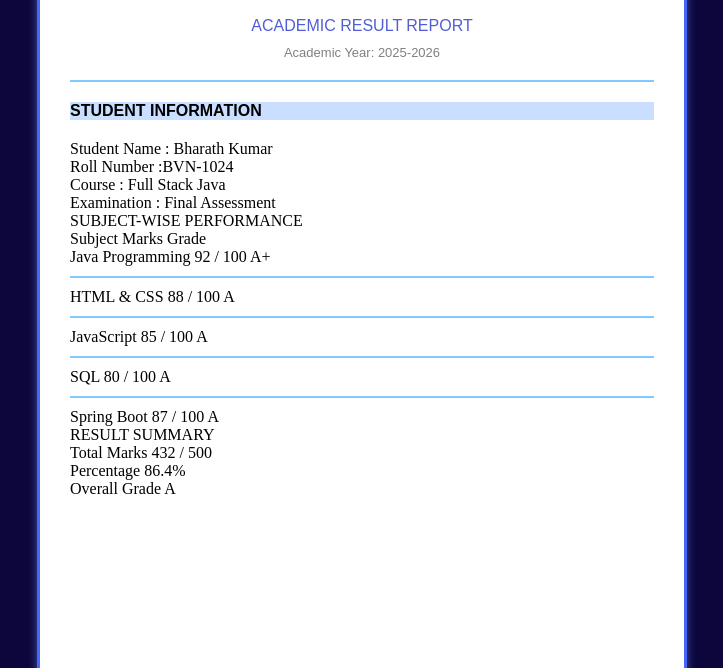
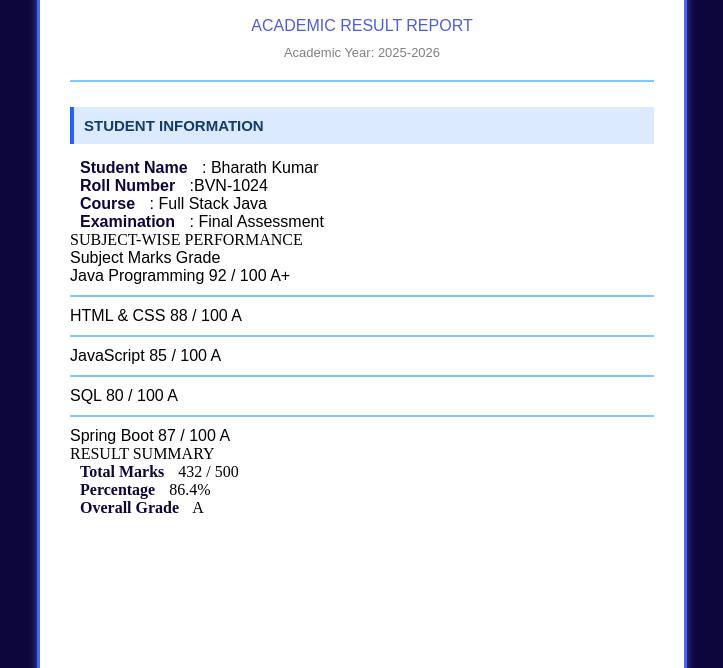
Before and after one commit to kneebasarajohnson-source/Front-End-Project02, a plain HTML site: page index.html in a window 1280 px wide. Shown: the part 132-800 px from the top of the page, without its empty margins (278-1001 px from the left). Drawn offline with Linux system fonts and the light colour scheme.

Commit message:
Adding more in css file

```diff
--- a/style.css
+++ b/style.css
@@ -71,12 +71,15 @@ body
 }
 .studentInfo
 {
-    background-color: #cadfff;
-    border-left-color: #0c063c;
+    margin-top: 25px;
+    margin-bottom: 15px;
+    padding: 10px;
+    background-color: #DBEAFE;
+    color: #123C69;
+    font-size: 15px;
+    font-weight: bold;
     font-family: sans-serif;
-    font-weight: bold;
-    margin-top: 20px;
-    margin-bottom: 20px;
+    border-left: 4px solid #2563EB;
 }
 .blueline
 {
@@ -86,3 +89,13 @@ body
     margin-top: 10px;
     margin-bottom: 10px;
 }
+.studentDetails
+{
+    font-family: sans-serif;
+}
+.label
+{
+    font-weight: bold;
+    color: #0c063c;
+    padding: 5px 10px;
+}
```
